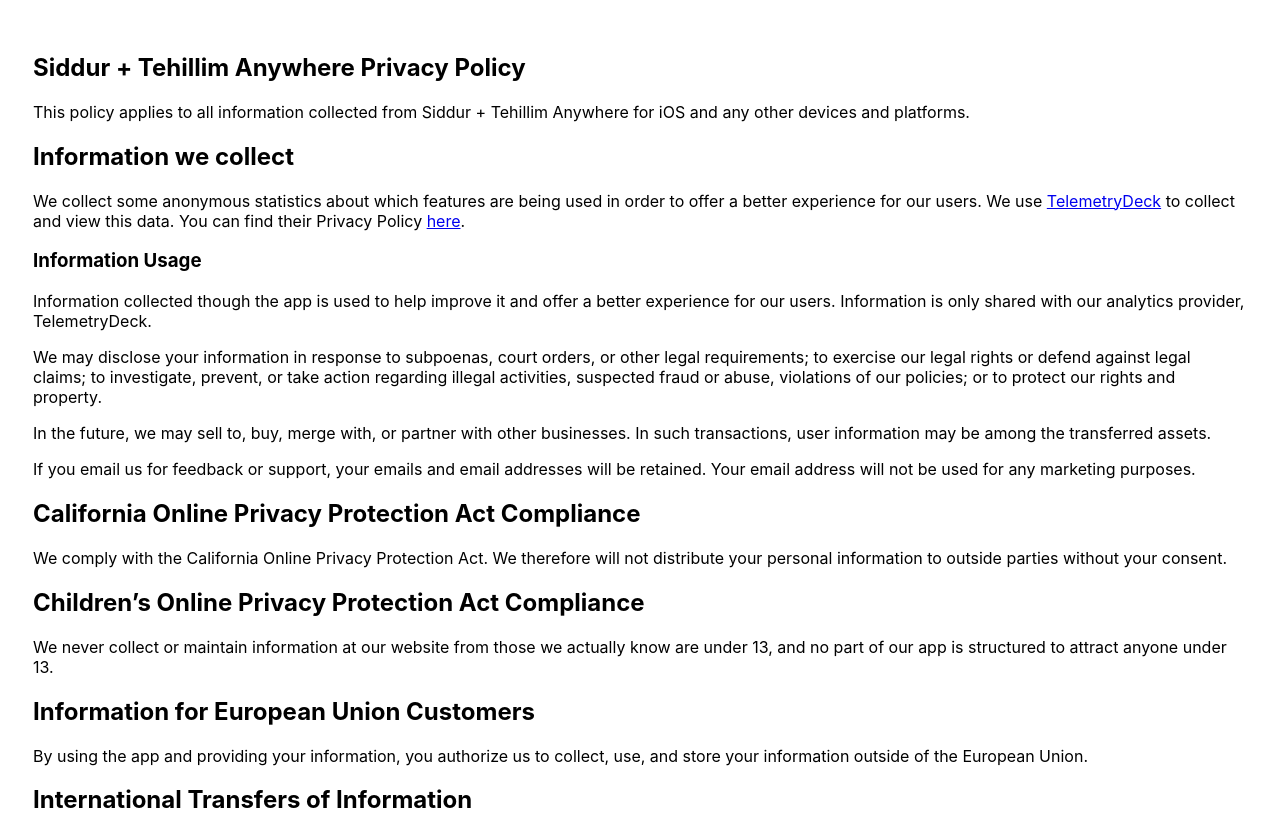
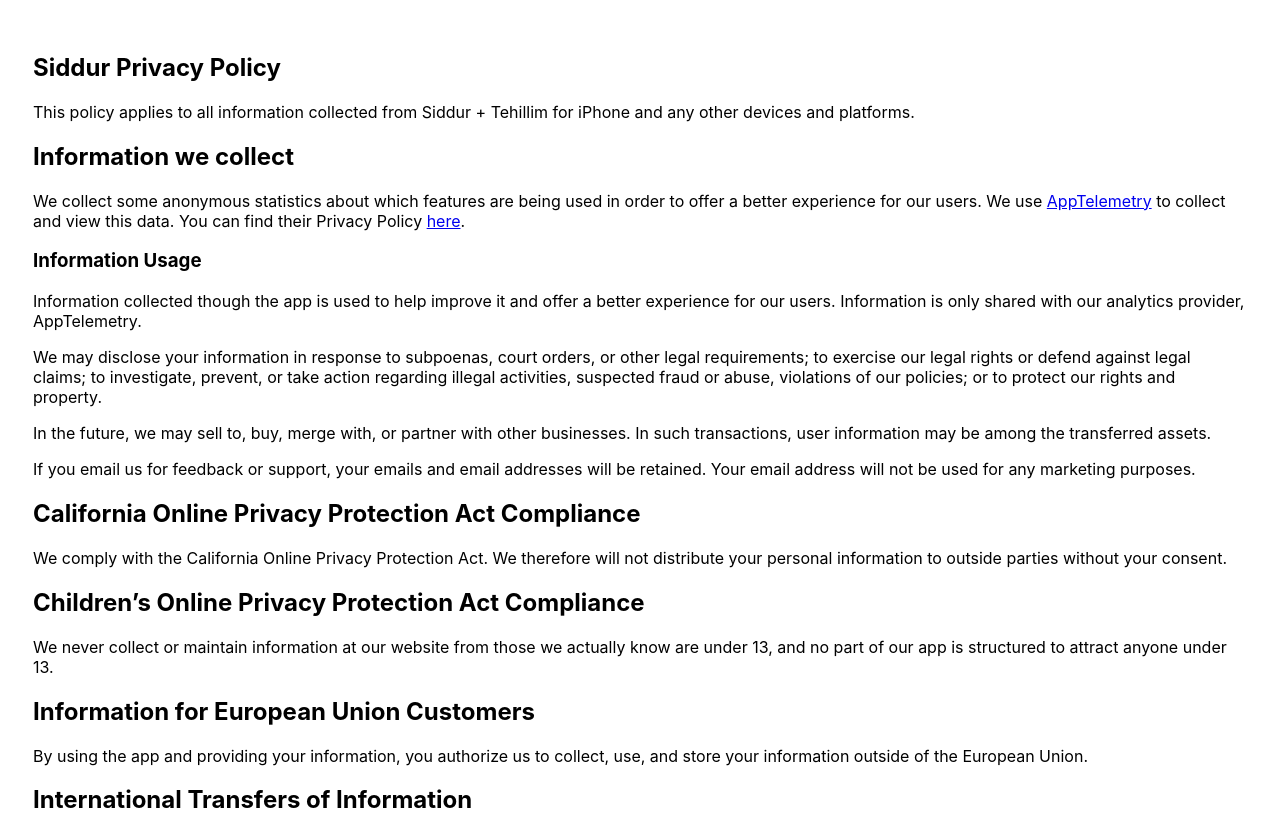
Before and after one commit to MichaelJBerk/MberkWebsite, a plain HTML site: page SiddurPrivacyPolicy.html in a window 1280 px wide. Shown: the top 817 px of the page. Drawn offline with Linux system fonts and the light colour scheme.

Commit message:
Publish deploy 2024-05-22 10:53

```diff
--- a/SiddurPrivacyPolicy.html
+++ b/SiddurPrivacyPolicy.html
@@ -7,18 +7,18 @@
 		<link rel="stylesheet" href="basicPage.css">
 	</head>
 <body>
-<h2>Siddur + Tehillim Anywhere Privacy Policy</h2>
+<h2>Siddur Privacy Policy</h2>
 
-<p>This policy applies to all information collected from Siddur + Tehillim Anywhere for iOS and any other devices and platforms.</p>
+<p>This policy applies to all information collected from Siddur + Tehillim for iPhone and any other devices and platforms.</p>
 
 <h2>Information we collect</h2>
 
-<p>We collect some anonymous statistics about which features are being used in order to offer a better experience for our users. We use <a href="https://http://telemetrydeck.com">TelemetryDeck</a> to collect and view this data. You can find their Privacy Policy <a href="https://telemetrydeck.com/privacy/">here</a>.</p>
+<p>We collect some anonymous statistics about which features are being used in order to offer a better experience for our users. We use <a href="https://apptelemetry.io">AppTelemetry</a> to collect and view this data. You can find their Privacy Policy <a href="https://apptelemetry.io/pages/privacy-policy.html">here</a>.</p>
 
 <h3>Information Usage</h3>
 
 <p>Information collected though the app is used to help improve it and offer a better experience for our users.
-Information is only shared with our analytics provider, TelemetryDeck.</p>
+Information is only shared with our analytics provider, AppTelemetry.</p>
 
 <p>We may disclose your information in response to subpoenas, court orders, or other legal requirements; to exercise our legal rights or defend against legal claims; to investigate, prevent, or take action regarding illegal activities, suspected fraud or abuse, violations of our policies; or to protect our rights and property.</p>
 
--- a/sitemap.xml
+++ b/sitemap.xml
@@ -1 +1 @@
-<?xml version="1.0" encoding="UTF-8"?><urlset xmlns="http://www.sitemaps.org/schemas/sitemap/0.9" xmlns:image="http://www.google.com/schemas/sitemap-image/1.1"><url><loc>https://mberk.com/posts</loc><changefreq>daily</changefreq><priority>1.0</priority><lastmod>2024-04-14</lastmod></url><url><loc>https://mberk.com/posts/QuickLook+TextViewTrouble</loc><changefreq>monthly</changefreq><priority>0.5</priority><lastmod>2023-06-09</lastmod></url><url><loc>https://mberk.com/projects</loc><changefreq>daily</changefreq><priority>1.0</priority><lastmod>2024-04-14</lastmod></url><url><loc>https://mberk.com/about</loc><changefreq>monthly</changefreq><priority>0.5</priority><lastmod>2023-02-06</lastmod></url><url><loc>https://mberk.com/aboutMe</loc><changefreq>monthly</changefreq><priority>0.5</priority><lastmod>2023-02-06</lastmod></url></urlset>
+<?xml version="1.0" encoding="UTF-8"?><urlset xmlns="http://www.sitemaps.org/schemas/sitemap/0.9" xmlns:image="http://www.google.com/schemas/sitemap-image/1.1"><url><loc>https://mberk.com/posts</loc><changefreq>daily</changefreq><priority>1.0</priority><lastmod>2024-05-22</lastmod></url><url><loc>https://mberk.com/posts/QuickLook+TextViewTrouble</loc><changefreq>monthly</changefreq><priority>0.5</priority><lastmod>2024-05-22</lastmod></url><url><loc>https://mberk.com/projects</loc><changefreq>daily</changefreq><priority>1.0</priority><lastmod>2024-05-22</lastmod></url><url><loc>https://mberk.com/about</loc><changefreq>monthly</changefreq><priority>0.5</priority><lastmod>2023-02-06</lastmod></url><url><loc>https://mberk.com/aboutMe</loc><changefreq>monthly</changefreq><priority>0.5</priority><lastmod>2024-05-22</lastmod></url></urlset>
```
Also changed, not shown: posts/QuickLook+TextViewTrouble/index.html (+1 -1 lines), projects/index.html (+1 -1 lines), images/BlueBed-icon.png (added), images/Siddur-icon.jpg (deleted), images/Siddur-icon.png (added), images/Zmanim-icon.png, 1 other file.
